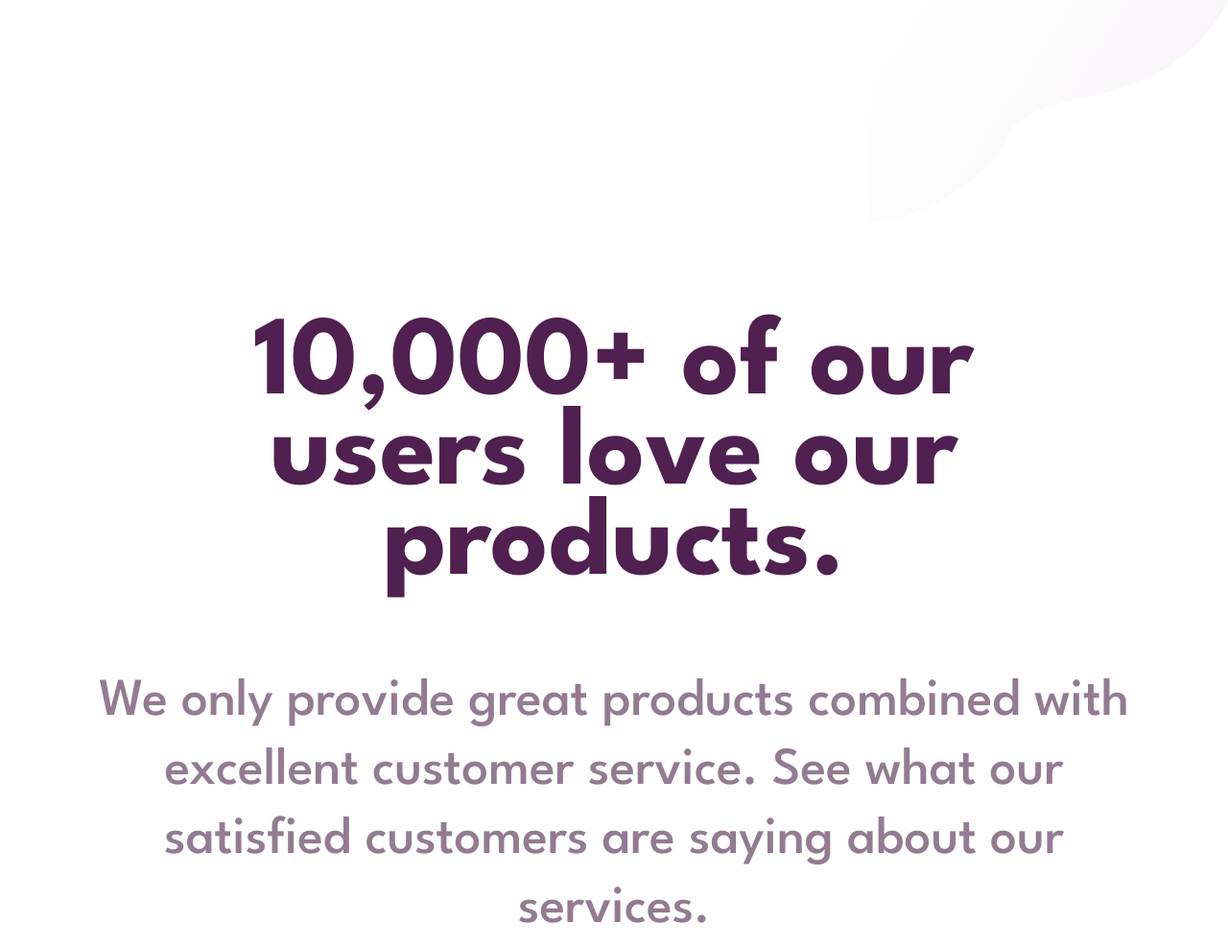
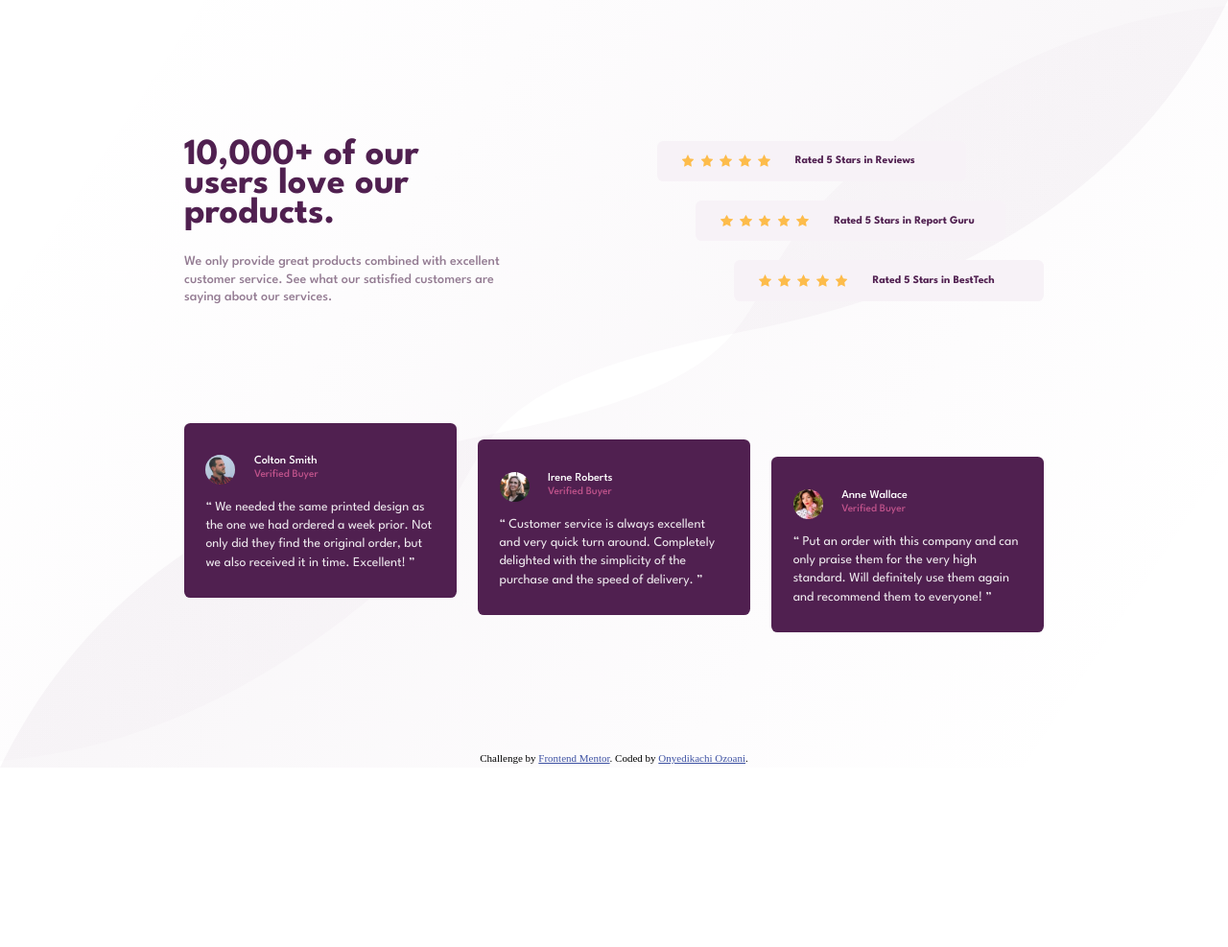
Before and after one commit to OnyedikachiOzoani/social-proof-section-master, a plain HTML site: page index.html in a window 1280 px wide. Shown: the top 987 px of the page at 96% size. After the commit the page ends 800 px from the top, so only its background shows below. Drawn offline with Linux system fonts and the light colour scheme.

Commit message:
Finished the whole design

```diff
--- a/index.html
+++ b/index.html
@@ -5,6 +5,9 @@
 	<head>
 		<meta charset="UTF-8" />
 		<meta name="viewport" content="width=device-width, initial-scale=1.0" />
+		<meta
+			name="viewport"
+			content="height=device-height, initial-scale=1.0" />
 		<!-- displays site properly based on user's device -->
 
 		<link
@@ -178,7 +181,7 @@
 			</main>
 		</div>
 
-		<div class="attribution">
+		<footer class="attribution">
 			Challenge by
 			<a
 				href="https://www.frontendmentor.io?ref=challenge"
@@ -188,6 +191,6 @@
 			<a href="https://github.com/OnyedikachiOzoani" target="github"
 				>Onyedikachi Ozoani</a
 			>.
-		</div>
+		</footer>
 	</body>
 </html>
--- a/style.css
+++ b/style.css
@@ -96,7 +96,7 @@ body {
 .proof-card {
 	background-color: var(--Very-Dark-Magenta);
 	color: white;
-	padding: 8%;
+	padding: 10% 8%;
 	margin: 6% 0;
 	border-radius: 0.5em;
 }
@@ -107,7 +107,7 @@ body {
 
 .profile-info {
 	display: flex;
-	margin: 5% 0 10% 0;
+	margin: 0.5em 0 1em 0;
 }
 
 .profile-pic {
@@ -116,7 +116,7 @@ body {
 }
 
 .user-details {
-	margin-left: 7%;
+	margin-left: 1.6em;
 	display: flex;
 	flex-direction: column;
 	align-items: flex-start;
@@ -136,7 +136,8 @@ body {
 .testimonial {
 	color: var(--transparent-white);
 	quotes: "“ " " ”" "‘ " " ’";
-	padding-right: 1.3em;
+	padding-right: 2em;
+	line-height: 1.4em;
 }
 
 .testimonial::before {
@@ -147,7 +148,141 @@ body {
 	content: close-quote;
 }
 
+/* For desktop */
+
+@media screen and (min-width: 400px) {
+	html,
+	body {
+		width: 100vw;
+		height: 100vh;
+	}
+
+	body {
+		background-image: url(images/bg-pattern-top-desktop.svg),
+			url(images/bg-pattern-bottom-desktop.svg);
+
+		background-position: top left, bottom right;
+		background-size: contain;
+		background-repeat: no-repeat;
+	}
+
+	.fitting-container {
+		padding: 25% 0;
+		height: 90%;
+	}
+
+	.main-container {
+		width: 70%;
+		height: fit-content;
+		font-size: 1vw;
+		display: grid;
+		grid-template-columns: repeat(2, 1fr);
+		grid-template-rows: 1fr;
+		gap: 20% 10%;
+	}
+
+	.main-container header {
+		grid-column: 1 / span 1;
+		grid-row: 1 / span 1;
+		height: fit-content;
+	}
+
+	.ratings-section {
+		grid-column: 2 / span 1;
+		grid-row: 1 / span 1;
+		margin: 0;
+	}
+
+	.proofs-section {
+		grid-column: 1 / span 2;
+		grid-row: 2 / span 1;
+		display: flex;
+		align-items: center;
+		column-gap: 2.5%;
+	}
+
+	.main-container header h1 {
+		width: fit-content;
+		margin-top: 0;
+		padding: 0 3em 0 0;
+		text-align: left;
+		font-size: 3em;
+	}
+
+	.main-container header p {
+		margin-bottom: 0;
+		width: 100%;
+		text-align: left;
+		font-size: 1.1em;
+		padding-right: 4em;
+	}
+
+	.ratings-section > :first-child {
+		margin-top: 0;
+	}
+
+	.ratings-section > :last-child {
+		margin-bottom: 0;
+	}
+
+	.ratings-card {
+		width: 80%;
+		flex-direction: row;
+		/* justify-content: center; */
+	}
+
+	.ratings-card:nth-child(2) {
+		margin-left: 10%;
+	}
+
+	.ratings-card:last-child {
+		margin-left: 20%;
+	}
+
+	.ratings-card span {
+		display: inline-block;
+	}
+
+	.rating-icons-container {
+		/* background-color: var(--Dark-Grayish-Magenta); */
+		text-align: center;
+		margin: 0 1%;
+		/* column-gap: 3%; */
+	}
+
+	.rating-description {
+		font-size: 0.9em;
+		width: 13em;
+		margin-right: 2.5em;
+	}
+
+	.rating-icons {
+		width: 1.3em;
+		vertical-align: middle;
+	}
+
+	.proof-card {
+		margin: 0;
+		padding: 3% 2.5%;
+		flex: 1;
+	}
+
+	.testimonial {
+		padding: 0;
+		font-size: 1.08em;
+	}
+
+	.proof-card:nth-child(2) {
+		margin-top: 4%;
+	}
+
+	.proof-card:last-child {
+		margin-top: 8%;
+	}
+}
+
 .attribution {
+	margin-top: 5%;
 	font-size: 11px;
 	text-align: center;
 }
```
